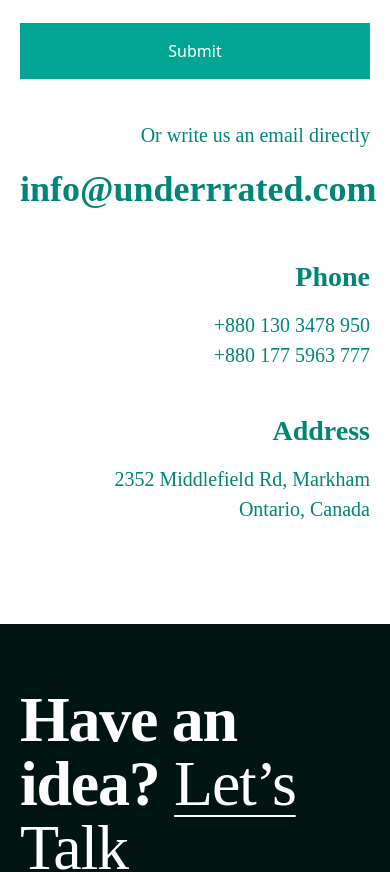
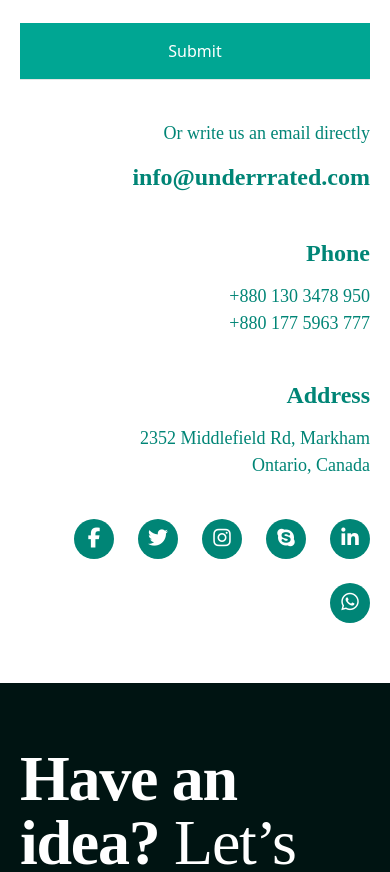
Before and after one commit to Sorel-Haller/duo, a Vue app: page /contactUs in a window 390 px wide. Shown: the part 1100-1972 px from the top of the page. Built offline with nearby package versions, Linux system fonts and the light colour scheme.

Commit message:
Added social media icons to contact info and styled them

```diff
--- a/src/components/contactUs.vue
+++ b/src/components/contactUs.vue
@@ -35,19 +35,38 @@
                 <!-- Contact info -->
                  <div class="flex flex-col gap-[40px] w-full text-right">
                     <div class="flex flex-col gap-3">
-                        <p class="font-[supreme] font-normal text-[#008576] text-[20px]">Or write us an email directly</p>
-                        <h2 class="font-[outfit] font-semibold text-[#008576] text-[36px]">info@underrrated.com</h2>
+                        <p class="font-[supreme] font-normal text-[#008576] sm:text-[20px] text-[18px]">Or write us an email directly</p>
+                        <h2 class="font-[outfit] font-semibold text-[#008576] sm:text-[36px] text-[24px]">info@underrrated.com</h2>
                     </div>
                     <div class="flex flex-col gap-10">
                         <div class="flex flex-col gap-3">
-                            <h3 class="font-[outfit] font-semibold text-[#008576] text-[28px]">Phone</h3>
-                            <p class="font-[supreme] font-normal text-[#008576] text-[20px]">+880 130 3478 950 <br>+880 177 5963 777</p>
+                            <h3 class="font-[outfit] font-semibold text-[#008576] sm:text-[28px] text-[24px]">Phone</h3>
+                            <p class="font-[supreme] font-normal text-[#008576] sm:text-[20px] text-[18px]">+880 130 3478 950 <br>+880 177 5963 777</p>
                         </div>
                         <div class="flex flex-col gap-3">
-                            <h3 class="font-[outfit] font-semibold text-[#008576] text-[28px]">Address</h3>
-                            <p class="font-[supreme] font-normal text-[#008576] text-[20px]">2352 Middlefield Rd, Markham <br>Ontario, Canada</p>
+                            <h3 class="font-[outfit] font-semibold text-[#008576] sm:text-[28px] text-[24px]">Address</h3>
+                            <p class="font-[supreme] font-normal text-[#008576] sm:text-[20px] text-[18px]">2352 Middlefield Rd, Markham <br>Ontario, Canada</p>
                         </div>
-                        <div class="flex flex-col gap-6"></div>
+                        <div class="flex flex-row flex-wrap w-full justify-end gap-6 text-[#008576]">
+                            <div class="w-10 h-10 bg-[#008576] rounded-full flex justify-center items-center">
+                                <a href="#"><i class="fab fa-facebook-f text-white text-xl"></i></a>
+                            </div>
+                            <div class="w-10 h-10 bg-[#008576] rounded-full flex justify-center items-center">
+                                <a href="#"><i class="fab fa-twitter text-white text-xl"></i></a>
+                            </div>
+                            <div class="w-10 h-10 bg-[#008576] rounded-full flex justify-center items-center">
+                                <a href="#"><i class="fab fa-instagram text-white text-xl"></i></a>
+                            </div>
+                            <div class="w-10 h-10 bg-[#008576] rounded-full flex justify-center items-center">
+                                <a href="#"><i class="fab fa-skype text-white text-xl"></i></a>
+                            </div>
+                            <div class="w-10 h-10 bg-[#008576] rounded-full flex justify-center items-center">
+                                <a href="#"><i class="fab fa-linkedin-in text-white text-xl"></i></a>
+                            </div>
+                            <div class="w-10 h-10 bg-[#008576] rounded-full flex justify-center items-center">
+                                <a href="#"><i class="fab fa-whatsapp text-white text-xl"></i></a>
+                            </div>
+                        </div>
                     </div>
                  </div>
             </div>
```
